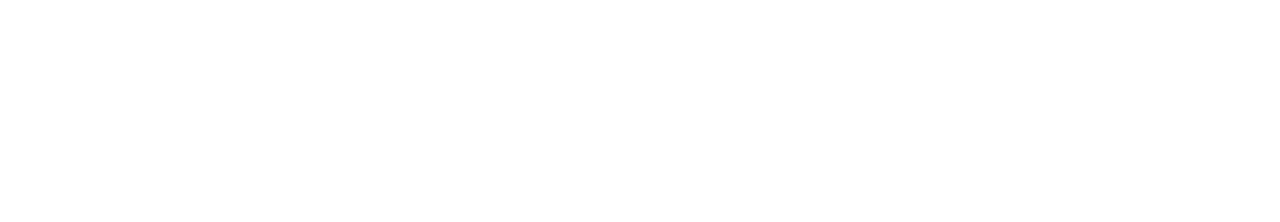
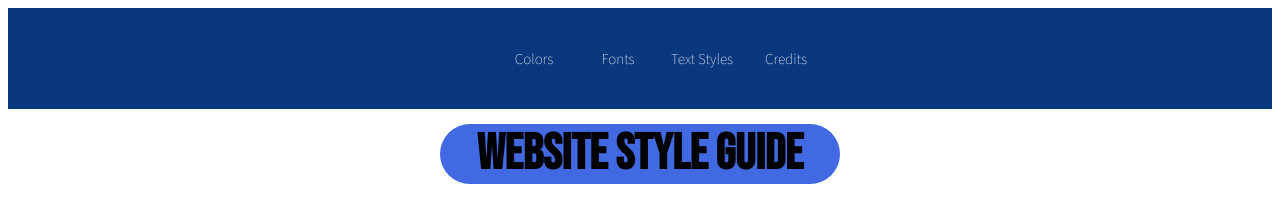
Before and after one commit to Panuh404/Style-Page, a plain HTML site: page index.html in a window 1280 px wide. Drawn offline with Linux system fonts and the light colour scheme; a web font is replaced by a local one.

Commit message:
navigation menu and header

```diff
--- a/index.html
+++ b/index.html
@@ -3,7 +3,25 @@
     <head>
         <title>Style Guide</title>
         <link href="resources/css/styles.css" rel="stylesheet">
+        <link rel="preconnect" href="https://fonts.googleapis.com">
+        <link rel="preconnect" href="https://fonts.gstatic.com" crossorigin>
+        <link href="https://fonts.googleapis.com/css2?family=Anton&family=Bebas+Neue&family=Playfair+Display:ital,wght@0,400;0,700;1,400&family=Source+Sans+Pro:ital,wght@0,200;0,600;1,300&display=swap" rel="stylesheet">
     </head>
 
+    <body>
+        <header>
+            <nav>
+                <ul>
+                    <li>Colors</li>
+                    <li>Fonts</li>
+                    <li>Text Styles</li>
+                    <li>Credits</li>
+                </ul>
+            </nav>
+        </header>
+        <h1 id="title">Website Style Guide</h1>
+        <div class="colors">
 
+        </div>
+    </body>
 </html>
--- a/resources/css/styles.css
+++ b/resources/css/styles.css
@@ -0,0 +1,33 @@
+header {
+    background-color: #0a387e;
+    padding: 20px;
+    text-align: center;
+}
+
+nav {
+    margin: 0;
+    padding: 5px 0;
+}
+
+nav li {
+    color: #fff;
+    font-family: 'Source Sans Pro', sans-serif;
+    font-weight: 200;
+    font-size: 15px;
+    display: inline-block;
+    width: 80px;
+}
+
+body {
+    background-color: 2;
+}
+#title {
+    font-family:'Bebas Neue', cursive;
+    font-size: 50px;
+    text-align: center;
+    background-color: royalblue;
+    margin: 15px auto;
+    width: 400px;
+    height: 60px;
+    border-radius: 60px;
+}
```
